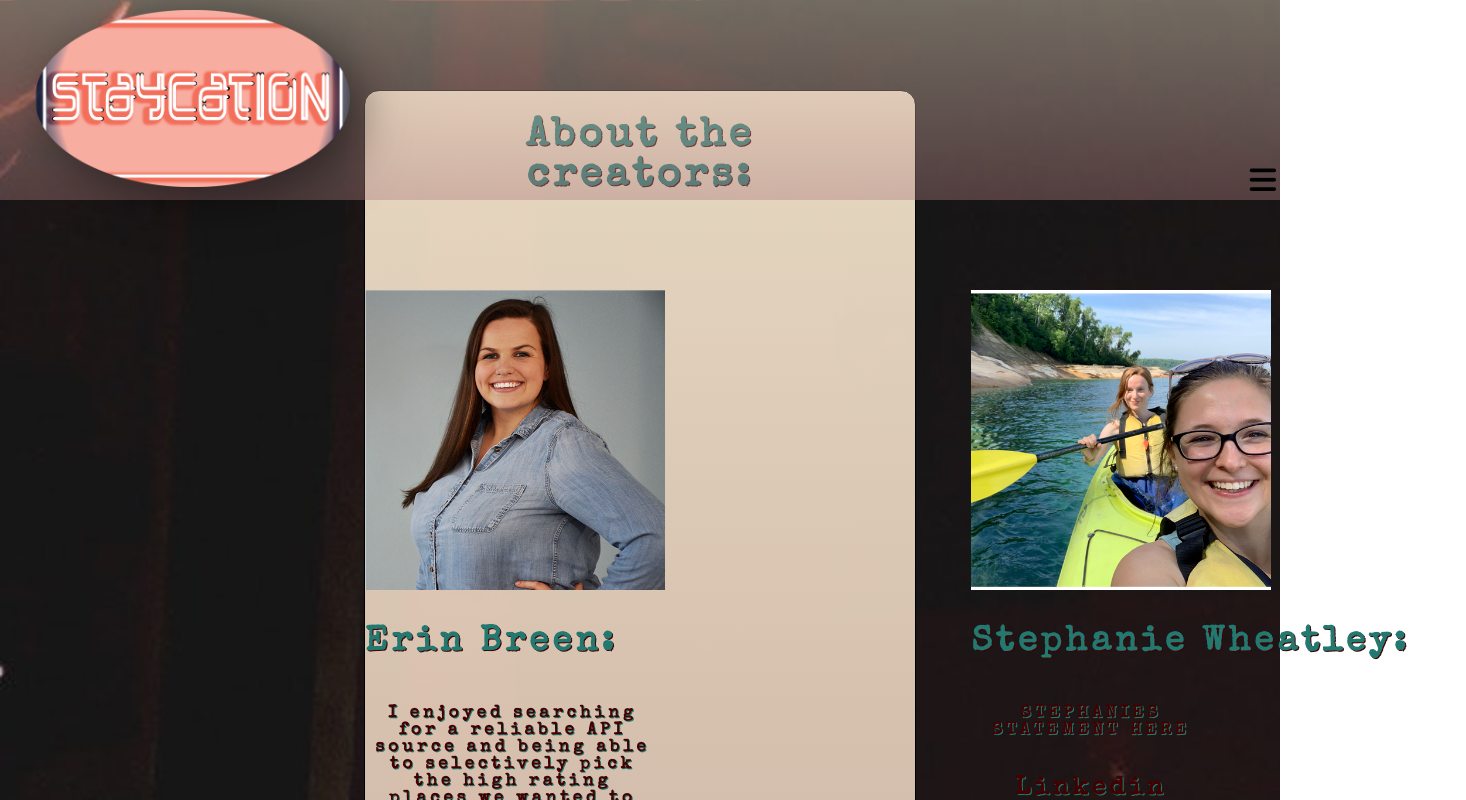
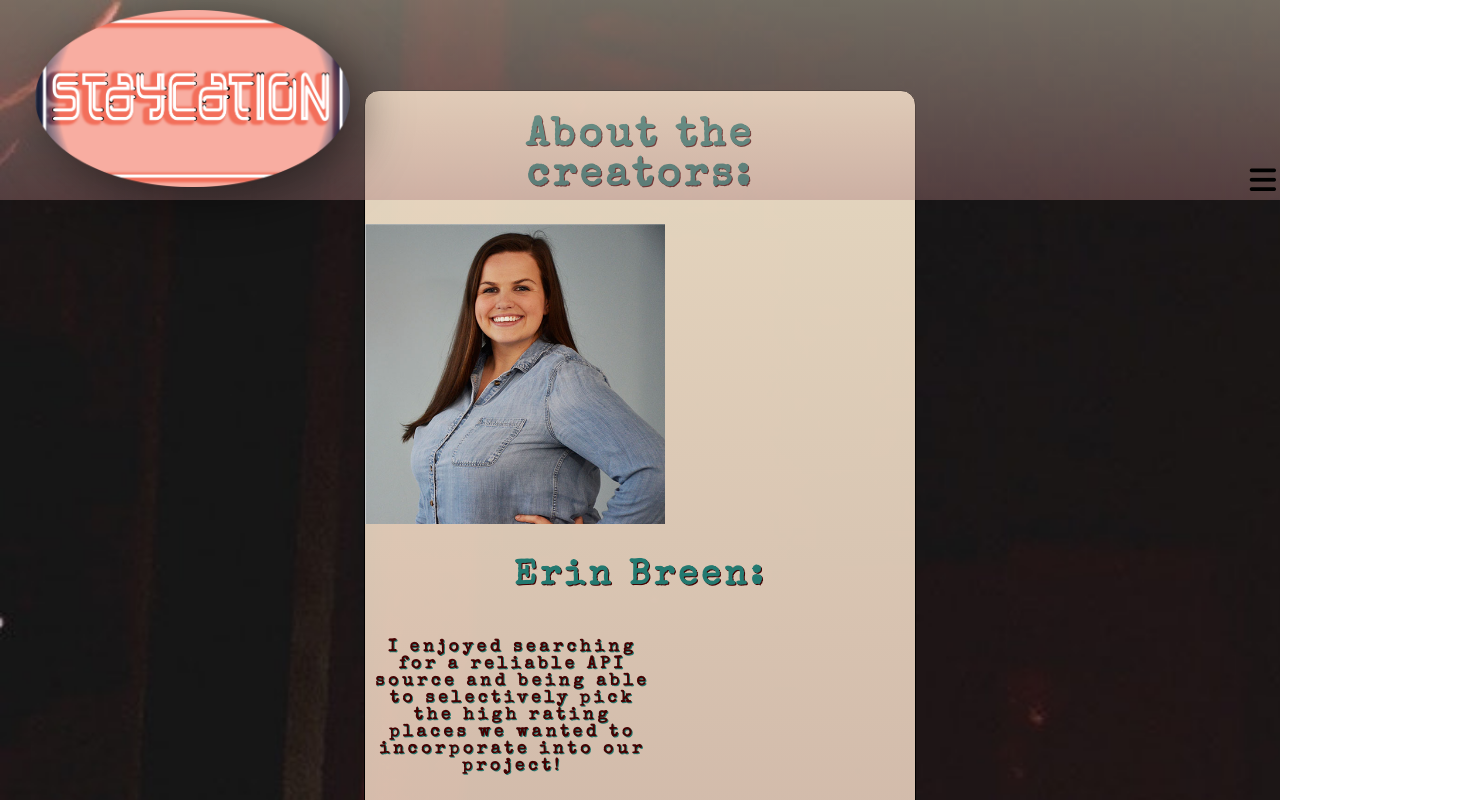
Before and after one commit to ajlajohnson/front-end-staycation, an Angular app: page /about in a window 1280 px wide. Shown: the top 800 px of the page, 1466 px wide, since content can reach past the window. Built offline with nearby package versions, Linux system fonts and the light colour scheme.

Commit message:
minor changes

```diff
--- a/src/app/about/about.component.css
+++ b/src/app/about/about.component.css
@@ -31,7 +31,6 @@
 .grid {
   display: flex;
   align-items: center;
-  /* flex-wrap: wrap; */
   flex-direction:column;
   justify-content: space-around;
 }
@@ -110,8 +109,12 @@
   background-size: 100%;
 }
 
+
+
+
+
 @media only screen and (min-width: 768px) {
-  .about-background {
+  /* .about-background {
     display: flex;
     justify-content: center;
     height: 100%;
@@ -120,16 +123,124 @@
     background-image: url("src/assets/staycation-images/about-background.jpg");
   }
 
-  .grid, .description, .link, .name, .about, .erin, .ajla, .bryan, .stephanie {
+  .grid, .description, .link, .name, .about{
     display: flex;
     flex-wrap: wrap;
 
   }
   .photo {
-    width: 300px;
-    height: 300px;
-    margin: 0;
-  }
+    /* width: 300px;
+    height: 300px; */
+
+
+
+    .about-background {
+      display: flex;
+      justify-content: center;
+      height: 100%;
+      width: 100%;
+      background-size: cover;
+      background-image: url("src/assets/staycation-images/about-background.jpg");
+    }
+
+    .about-div {
+
+      margin-top: 7%;
+      margin-bottom: 4.55%;
+      padding-bottom: 2%;
+      display: flex;
+      flex-direction: column;
+      align-items: center;
+      border: 1px solid black;
+      background-image: linear-gradient(
+        rgba(252, 237, 211, 0.9),
+        rgba(172, 123, 125, 0.9)
+      );
+      border-radius: 15px;
+      width: 43%;
+    }
+
+    .grid {
+      display: flex;
+      align-items: center;
+      flex-direction:column;
+      justify-content: space-around;
+    }
+
+    .creator{
+      text-align: center;
+      flex: 0 1 45%;
+      height: 45%;
+    }
+
+    .link {
+      text-decoration: none;
+      color: #440000;
+      list-style-type: none;
+      text-shadow: 1px 1px #237970;
+      font-size: 25px;
+      padding: 10px;
+      text-align: center;
+      align-items: center;
+      justify-content: center;
+    }
+
+    .name {
+      justify-content: row;
+      text-decoration: none;
+      color: #237970;
+      list-style-type: none;
+      text-shadow: 1px 1px #440000;
+      font-size: 35px;
+    }
+
+    .about {
+      justify-content: row;
+      text-decoration: none;
+      color: #237970;
+      list-style-type: none;
+      text-shadow: 1px 1px #440000;
+      font-size: 40px;
+      text-align: center;
+    }
+
+    .description {
+      justify-content: row;
+      text-decoration: none;
+      color: #440000;
+      list-style-type: none;
+      text-shadow: 1px 1px #237970;
+      font-size: 17px;
+      text-align: center;
+      padding: 10px;
+    }
+
+    .photo {
+      width: 300px;
+      height: 300px;
+      background-size: auto;
+    }
+
+    .erin {
+      background: url(src/assets/staycation-images/erin.png) no-repeat;
+     background-size: 100%;
+    }
+
+    .ajla {
+      background: url(src/assets/staycation-images/ajla.png) no-repeat;
+      background-size: 100%;
+    }
+
+    .bryan {
+      background: url(src/assets/staycation-images/bryan.png) no-repeat;
+      background-size: 100%;
+    }
+
+    .stephanie {
+      background: url(src/assets/staycation-images/stephanie.png) no-repeat;
+      background-size: 100%;
+    }
+
 
   .creator{
     text-align: center;
@@ -198,7 +309,7 @@
   }
 
   @media only screen and (min-width: 992px) {
-    .about-background {
+      /* .about-background {
       display: flex;
       justify-content: center;
       height: 100%;
@@ -274,6 +385,115 @@
   align-items: center;
   justify-content: center;
   width : 50%;
+}  */
+
+
+.about-background {
+  display: flex;
+  justify-content: center;
+  height: 100%;
+  width: 100%;
+  background-size: cover;
+  background-image: url("src/assets/staycation-images/about-background.jpg") no-repeat;
 }
 
+.about-div {
+
+  margin-top: 7%;
+  margin-bottom: 4.55%;
+  padding-bottom: 2%;
+  display: flex;
+  flex-direction: column;
+  align-items: center;
+  border: 1px solid black;
+  background-image: linear-gradient(
+    rgba(252, 237, 211, 0.9),
+    rgba(172, 123, 125, 0.9)
+  );
+  border-radius: 15px;
+  width: 43%;
+}
+
+.grid {
+  display: flex;
+  align-items: center;
+  flex-direction:column;
+  justify-content: space-around;
+}
+
+.creator{
+  text-align: center;
+  flex: 0 1 45%;
+  height: 45%;
+}
+
+.link {
+  text-decoration: none;
+  color: #440000;
+  list-style-type: none;
+  text-shadow: 1px 1px #237970;
+  font-size: 25px;
+  padding: 10px;
+  text-align: center;
+  align-items: center;
+  justify-content: center;
+}
+
+.name {
+  justify-content: row;
+  text-decoration: none;
+  color: #237970;
+  list-style-type: none;
+  text-shadow: 1px 1px #440000;
+  font-size: 35px;
+}
+
+.about {
+  justify-content: row;
+  text-decoration: none;
+  color: #237970;
+  list-style-type: none;
+  text-shadow: 1px 1px #440000;
+  font-size: 40px;
+  text-align: center;
+}
+
+.description {
+  justify-content: row;
+  text-decoration: none;
+  color: #440000;
+  list-style-type: none;
+  text-shadow: 1px 1px #237970;
+  font-size: 17px;
+  text-align: center;
+  padding: 10px;
+}
+
+.photo {
+  width: 300px;
+  height: 300px;
+  background-size: auto;
+}
+
+.erin {
+  background: url(src/assets/staycation-images/erin.png) no-repeat;
+ background-size: 100%;
+}
+
+.ajla {
+  background: url(src/assets/staycation-images/ajla.png) no-repeat;
+  background-size: 100%;
+}
+
+.bryan {
+  background: url(src/assets/staycation-images/bryan.png) no-repeat;
+  background-size: 100%;
+}
+
+.stephanie {
+  background: url(src/assets/staycation-images/stephanie.png) no-repeat;
+  background-size: 100%;
+}
+
+
   }
```
